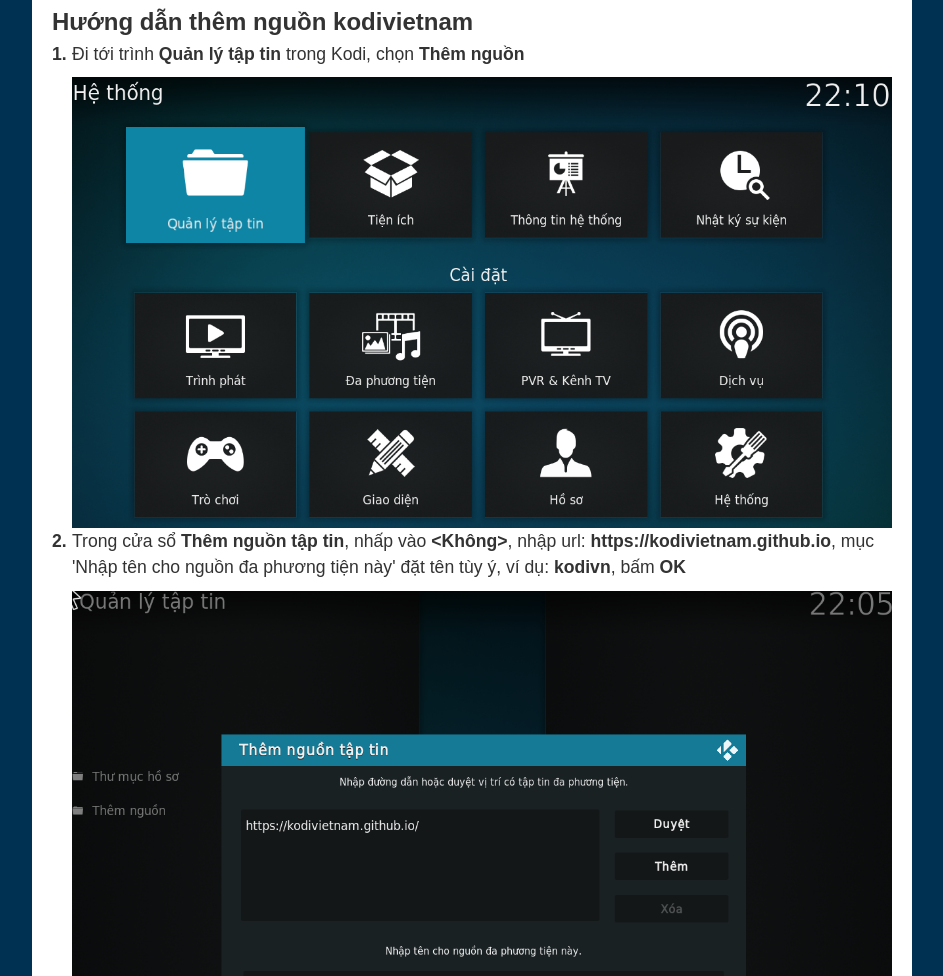
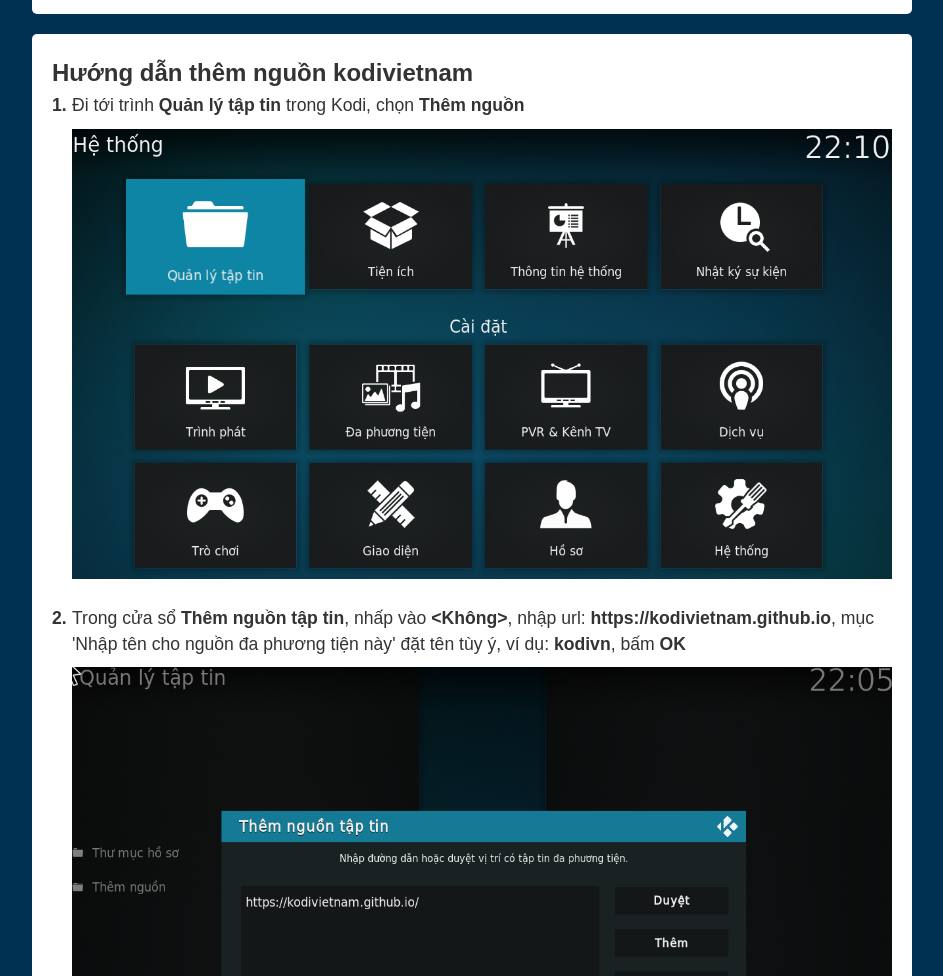
Before and after one commit to kodivietnam/kodivietnam.github.io, a plain HTML site: page index.html in a window 1280 px wide. Shown: the part 1824-2800 px from the top of the page, without its empty margins (168-1111 px from the left). Drawn offline with Linux system fonts and the light colour scheme.

Commit message:
Update index.html

```diff
--- a/index.html
+++ b/index.html
@@ -30,24 +30,24 @@
               <h2>Thiết lập KODI</h2>
 		  <ol>
 	 <li>Thiết lập tiếng Việt cho Kodi, từ màn hình chính của Kodi nhấn vào biểu tượng bánh răng <b>Settings</b> > <b>Interface</b> > <b>Regional</b> > <b>Language</b> > <b>Vietnamese</b></li>
-		  <p><img class="imgmedia" src="1.png" alt=""/></p>
+		  <p><img class="imgmedia" src="1.png" alt=""/></p><br/>
               <li>Cho phép Kodi cài đặt cập nhật các tiện ích từ bên thứ 3: <b>Cài đặt</b> > <b>Hệ thống</b> > <b>Tiện ích</b> đánh dấu <b>Không rõ nguồn gốc</b> và chọn <b>Bất kỳ kho lưu trữ nào</b></li>
-              <p><img class="imgmedia" src="Picsart_24-05-16_00-52-34-854.png" alt=""/></p></ol>
+              <p><img class="imgmedia" src="Picsart_24-05-16_00-52-34-854.png" alt=""/></p><br/></ol>
 	<p>Bây giờ bạn có thể tải xuống tệp zip từ nút ở trên. Hoặc làm theo các hướng dẫn sau để thêm trang này bằng trình <b>Quản lý tập tin</b> của Kodi.</p>
 		   </section>
 		  <section class="info">
               <h2>Hướng dẫn thêm nguồn kodivietnam</h2>
               <ol>
                   <li>Đi tới trình <b>Quản lý tập tin</b> trong Kodi, chọn <b>Thêm nguồn</b></li>
-		      <p><img class="imgmedia" src="3.png" alt=""/></p>
+		      <p><img class="imgmedia" src="3.png" alt=""/></p><br/>
                   <li>Trong cửa sổ <b>Thêm nguồn tập tin</b>, nhấp vào <b>&lt;Không&gt;</b>, nhập url: <b>https://kodivietnam.github.io</b>, mục 'Nhập tên cho nguồn đa phương tiện này' đặt tên tùy ý, ví dụ: <b>kodivn</b>, bấm <b>OK</b></li>
-		      <p><img class="imgmedia" src="4.png" alt=""/></p>
+		      <p><img class="imgmedia" src="4.png" alt=""/></p><br/>
                   <li>Quay trở lại màn hình cài đặt <b>Hệ thống</b> > <b>Tiện ích</b> > <b>Cài đặt từ tập tin zip</b></li>
-                  <p><img class="imgmedia" src="5.png" alt=""/></p>
+                  <p><img class="imgmedia" src="5.png" alt=""/></p><br/>
 		      <li>Chọn nguồn <b>kodivn</b></li>
-		      <p><img class="imgmedia" src="6.png" alt=""/></p>
+		      <p><img class="imgmedia" src="6.png" alt=""/></p><br/>
 		      <li>Chọn nguồn <b>kodivietnam-0.0.1.zip</b>, nhấn <b>OK</b></li>
-		      <p><img class="imgmedia" src="7.png" alt=""/></p>
+		      <p><img class="imgmedia" src="7.png" alt=""/></p><br/>
               </ol>
 
 		  </section>
@@ -56,23 +56,23 @@
 		  <h2>Hướng dẫn cài addon từ kho tiện ích</h2>
               <ol>
                   <li>Chọn <b>Hệ thống</b> > <b>Tiện ích</b></li>
-		      <p><img class="imgmedia" src="8.png" alt=""/></p>
+		      <p><img class="imgmedia" src="8.png" alt=""/></p><br/>
                   <li>Bấm vào <b>Cài đặt từ kho lưu trữ</b></li>
-		      <p><img class="imgmedia" src="9.png" alt=""/></p>
+		      <p><img class="imgmedia" src="9.png" alt=""/></p><br/>
                   <li>Chọn <b>Kodi Việt Nam</b> v0.0.1</li>
-		      <p><img class="imgmedia" src="10.png" alt=""/></p>
+		      <p><img class="imgmedia" src="10.png" alt=""/></p><br/>
 		<li>Chọn <b>Tiện ích Video</b></li>
-		      <p><img class="imgmedia" src="12.png" alt=""/></p>
+		      <p><img class="imgmedia" src="12.png" alt=""/></p><br/>
 		<li>Chọn <b>VietmediaF</b></li>
-		      <p><img class="imgmedia" src="13.png" alt=""/></p>
+		      <p><img class="imgmedia" src="13.png" alt=""/></p><br/>
 		      <li>Ở cửa sổ hiện ra nhấn <b>Cài đặt</b></li>
-		      <p><img class="imgmedia" src="14.png" alt=""/></p>
+		      <p><img class="imgmedia" src="14.png" alt=""/></p><br/>
 		      <li>Chọn <b>OK</b></li>
-		      <p><img class="imgmedia" src="15.png" alt=""/></p>
+		      <p><img class="imgmedia" src="15.png" alt=""/></p><br/>
 		      <li>Đợi thông báo <b>Cài đặt tiện ích thành công</b></li>
-		      <p><img class="imgmedia" src="16.png" alt=""/></p>
+		      <p><img class="imgmedia" src="16.png" alt=""/></p><br/>
 		      <li>Quay trở về trang chủ Kodi mục <b>Tiện ích</b>, bạn sẽ thấy addon VietmediaF mình vừa cài, thao tác cài đặt tương tự với các addon khác bạn nhé.</li>
-		      <p><img class="imgmedia" src="17.png" alt=""/></p>
+		      <p><img class="imgmedia" src="17.png" alt=""/></p><br/>
               </ol>
           </section>
 
```
